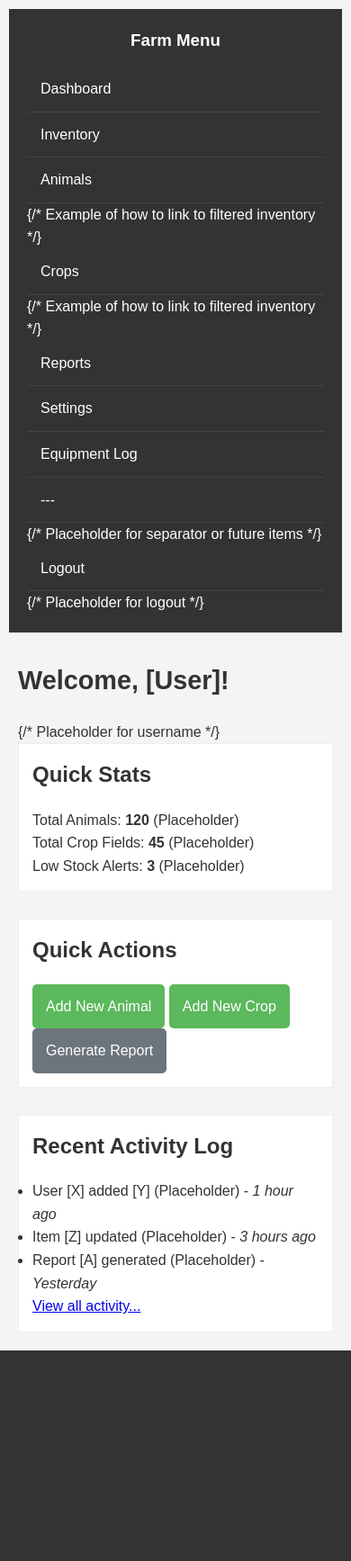
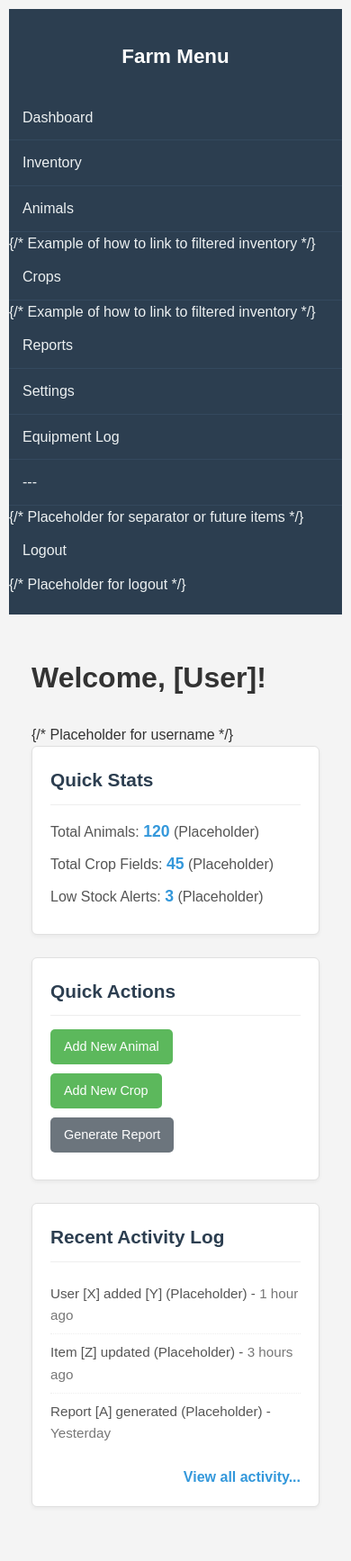
Before and after one commit to Kavindu004/my-pro, a PHP site: page /dashboard.php in a window 390 px wide. Shown: the whole page at 90% size. Before the commit the page ends 1501 px from the top, so only its background shows below. Run offline with PHP 8.4, Linux system fonts and the light colour scheme.

Commit message:
Enhance Dashboard UI/UX with professional styling.
This commit significantly improves the visual appearance of the Dashboard page (`dashboard.php`) and its components.

Key changes:
- Sidebar (`includes/sidebar.php`):
    - Implemented a modern dark theme with improved typography and link interactivity (hover/active states).
    - Set to full viewport height on desktop for a more immersive feel.
- Dashboard Main Content (`dashboard.php`):
    - "Welcome" message styled for better prominence.
    - "Quick Stats," "Quick Actions," and "Recent Activity Log" sections are now presented as visually distinct cards with box shadows, refined padding, and borders.
    - Content within these cards (text, lists, buttons) has been styled for clarity and a professional look.
    - Buttons within "Quick Actions" are sized appropriately for the card context.
- Overall Layout & Responsiveness:
    - Consistent spacing applied using `gap` for the main dashboard layout.
    - Inline styles were removed from `dashboard.php` in favor of external stylesheet rules.
    - All new styles have been checked for responsiveness across common breakpoints.

```diff
--- a/css/style.css
+++ b/css/style.css
@@ -33,6 +33,7 @@ h1, h2, h3, h4, h5, h6 {
     border-radius: 5px;
     border: none;
     cursor: pointer;
+    transition: background-color 0.3s ease; /* Added transition for consistency */
 }
 
 .btn:hover {
@@ -103,29 +104,12 @@ table th {
 
 .dashboard-layout {
     display: flex;
-}
-
-.sidebar {
-    width: 250px; /* Adjust as needed */
-    background: #333;
-    color: #fff;
-    padding: 20px;
-    min-height: 80vh; /* Example height */
-}
-
-.sidebar a {
-    color: #fff;
-    text-decoration: none;
-    display: block;
-    padding: 10px 0;
-}
-.sidebar a:hover {
-    background-color: #555;
+    gap: 25px; /* Added gap for spacing between sidebar and main content on desktop */
 }
 
 .main-content {
     flex-grow: 1;
-    padding: 20px;
+    /* padding: 20px; This is now handled by the more specific rule at the end of the file */
 }
 
 .modal {
@@ -162,34 +146,86 @@ table th {
     cursor: pointer;
 }
 
+/* === Enhanced Sidebar Styling === */
+.sidebar {
+    width: 250px;
+    background-color: #2c3e50;
+    color: #ecf0f1;
+    padding: 20px 0;
+    min-height: 100vh;
+    flex-shrink: 0; /* Prevent sidebar from shrinking if content is too wide */
+}
+
+.sidebar h3 {
+    color: #ffffff;
+    font-size: 1.4em;
+    font-weight: 600;
+    padding: 15px 20px;
+    margin-bottom: 10px;
+    text-align: left;
+}
+
+.sidebar a {
+    display: block;
+    color: #ecf0f1;
+    padding: 12px 20px;
+    text-decoration: none;
+    font-size: 1em;
+    transition: background-color 0.3s ease, padding-left 0.3s ease;
+}
+
+.sidebar a:hover {
+    background-color: #3498db;
+    color: #ffffff;
+    padding-left: 25px;
+}
+
+.sidebar a.active {
+    background-color: #2980b9;
+    color: #ffffff;
+    font-weight: bold;
+    border-left: 3px solid #ecf0f1;
+    padding-left: 17px;
+}
+
+
 /* --- Mobile-Friendly Adjustments --- */
 
-/* General Stack Elements on Smaller Screens */
 @media (max-width: 768px) {
     .container {
         width: 95%;
     }
 
     .dashboard-layout {
-        flex-direction: column; /* Stack sidebar and main content */
+        flex-direction: column;
+        gap: 20px; /* Adjust gap for vertical stacking */
     }
 
     .sidebar {
-        width: 100%;        /* Full width for sidebar */
-        min-height: auto;   /* Auto height */
-        margin-bottom: 20px;
-    }
-
-    .sidebar a {
-        padding: 12px 15px;
-        border-bottom: 1px solid #444;
+        width: 100%;
+        min-height: auto;
+        margin-bottom: 0; /* Gap from .dashboard-layout handles this now */
     }
     .sidebar h3 {
         text-align: center;
     }
+    .sidebar a {
+        padding: 12px 15px;
+        border-bottom: 1px solid #34495e;
+    }
+    .sidebar a:last-child { /* Remove border from last link */
+        border-bottom: none;
+    }
+    .sidebar a:hover {
+        padding-left: 15px;
+    }
+    .sidebar a.active {
+        padding-left: 15px;
+        border-left: none;
+    }
 
     .main-content {
-        padding: 10px;
+        padding: 15px; /* Reduced padding for main content on tablets */
     }
 
     .login-card {
@@ -212,7 +248,7 @@ table th {
     .inventory-controls select,
     .report-controls select,
     .report-controls input[type="date"] {
-        width: calc(100% - 20px); /* Adjust for padding */
+        width: 100%; /* Simpler full width for mobile */
         margin-bottom:10px;
     }
     .inventory-controls button, .report-controls button {
@@ -224,21 +260,19 @@ table th {
         flex-direction: column;
     }
     .item-summary-card > div {
-        padding-right: 0; /* Remove padding separation on stack */
+        padding-right: 0;
         margin-bottom:15px;
     }
 
-    /* Make tables scrollable horizontally if they are too wide */
     table {
         display: block;
         overflow-x: auto;
-        white-space: nowrap; /* Prevents text wrapping that breaks layout */
+        white-space: nowrap;
     }
     table th, table td {
-        white-space: nowrap; /* Ensure content within cells doesn't wrap excessively */
+        white-space: nowrap;
     }
 
-    /* Adjust form elements for better mobile experience */
     form input[type="text"],
     form input[type="password"],
     form input[type="email"],
@@ -246,21 +280,128 @@ table th {
     form input[type="date"],
     form select,
     form textarea {
-        padding: 12px; /* Larger touch targets */
+        padding: 12px;
     }
 }
 
-/* Very Small Screens */
 @media (max-width: 480px) {
     body {
-        padding: 10px; /* Reduce body padding */
+        padding: 10px;
     }
-    .btn {
-        padding: 12px 15px; /* Larger buttons */
+    .main-content {
+        padding: 10px; /* Further reduced padding for main content on small mobiles */
+    }
+    .btn { /* Global button adjustment for small screens */
+        padding: 12px 15px;
         font-size: 1em;
     }
+    /* Card-specific button adjustments can be made here if needed,
+       but the global .btn increase is often good for touch. */
+    #dashboard-quick-actions .btn {
+        /* If the global .btn style at this breakpoint is too large for cards,
+           you could refine it here. For example:
+           padding: 10px 12px;
+           font-size: 0.95em;
+        */
+    }
+
     h1 { font-size: 1.8em; }
     h2 { font-size: 1.5em; }
+}
+
+/* Conceptual: Floating Action Button (FAB) styling - if we were to add one */
+/* ... (FAB styles remain unchanged) ... */
+
+/* === Dashboard Main Content Styling === */
+
+.main-content h1 {
+    font-size: 2em;
+    color: #333;
+    margin-bottom: 25px;
+    font-weight: 600;
+}
+
+#dashboard-stats,
+#dashboard-quick-actions,
+#dashboard-recent-activity {
+    background-color: #ffffff;
+    border: 1px solid #e0e0e0;
+    border-radius: 6px;
+    padding: 20px; /* Adjusted padding for cards */
+    margin-bottom: 25px;
+    box-shadow: 0 2px 4px rgba(0, 0, 0, 0.05);
+}
+
+#dashboard-stats h2,
+#dashboard-quick-actions h2,
+#dashboard-recent-activity h2 {
+    font-size: 1.3em;
+    color: #2c3e50;
+    margin-bottom: 15px;
+    padding-bottom: 10px;
+    border-bottom: 1px solid #eee;
+    font-weight: 600;
+}
+
+#dashboard-stats p {
+    font-size: 1em;
+    line-height: 1.6;
+    color: #555;
+    margin-bottom: 8px;
+}
+#dashboard-stats p strong {
+    color: #3498db;
+    font-weight: 700;
+    font-size: 1.1em;
+}
+
+/* Refined Quick Actions Button Styling */
+#dashboard-quick-actions .btn {
+    margin-right: 10px;
+    margin-bottom: 10px;
+    padding: 8px 15px; /* Slightly smaller padding for card buttons */
+    font-size: 0.9em;  /* Slightly smaller font for card buttons */
+}
+/* Ensure the last button in a row doesn't have a right margin if they are inline-block and wrapping */
+#dashboard-quick-actions .btn:last-of-type {
+    /* margin-right: 0; Only if they are truly inline and not flex items */
+}
+
+
+#dashboard-recent-activity ul {
+    list-style: none;
+    padding-left: 0;
+}
+
+#dashboard-recent-activity li {
+    padding: 8px 0;
+    border-bottom: 1px dotted #eee;
+    color: #555;
+    font-size: 0.95em;
+}
+#dashboard-recent-activity li:last-child {
+    border-bottom: none;
+}
+#dashboard-recent-activity li em {
+    color: #777;
+    font-style: normal;
+}
+
+#dashboard-recent-activity p {
+    margin-top: 15px;
+    text-align: right;
+}
+#dashboard-recent-activity p a {
+    color: #3498db;
+    text-decoration: none;
+    font-weight: bold;
+}
+#dashboard-recent-activity p a:hover {
+    text-decoration: underline;
+}
+
+.main-content { /* General main-content padding, ensuring it's consistently applied */
+    padding: 25px;
 }
 
 /* Conceptual: Floating Action Button (FAB) styling - if we were to add one */
--- a/dashboard.php
+++ b/dashboard.php
@@ -9,21 +9,21 @@ include 'includes/header.php';
     <div class="main-content">
         <h1>Welcome, [User]!</h1> {/* Placeholder for username */}
 
-        <div id="dashboard-stats" style="margin-bottom: 30px; padding:15px; background-color:#fff; border:1px solid #eee;">
+        <div id="dashboard-stats">
             <h2>Quick Stats</h2>
             <p>Total Animals: <strong>120</strong> (Placeholder)</p>
             <p>Total Crop Fields: <strong>45</strong> (Placeholder)</p>
             <p>Low Stock Alerts: <strong>3</strong> (Placeholder)</p>
         </div>
 
-        <div id="dashboard-quick-actions" style="margin-bottom: 30px; padding:15px; background-color:#fff; border:1px solid #eee;">
+        <div id="dashboard-quick-actions">
             <h2>Quick Actions</h2>
             <a href="add_item.php?type=animal" class="btn">Add New Animal</a>
             <a href="add_item.php?type=crop" class="btn">Add New Crop</a>
             <a href="reports.php" class="btn btn-secondary">Generate Report</a>
         </div>
 
-        <div id="dashboard-recent-activity" style="padding:15px; background-color:#fff; border:1px solid #eee;">
+        <div id="dashboard-recent-activity">
             <h2>Recent Activity Log</h2>
             <ul>
                 <li>User [X] added [Y] (Placeholder) - <em>1 hour ago</em></li>
```
